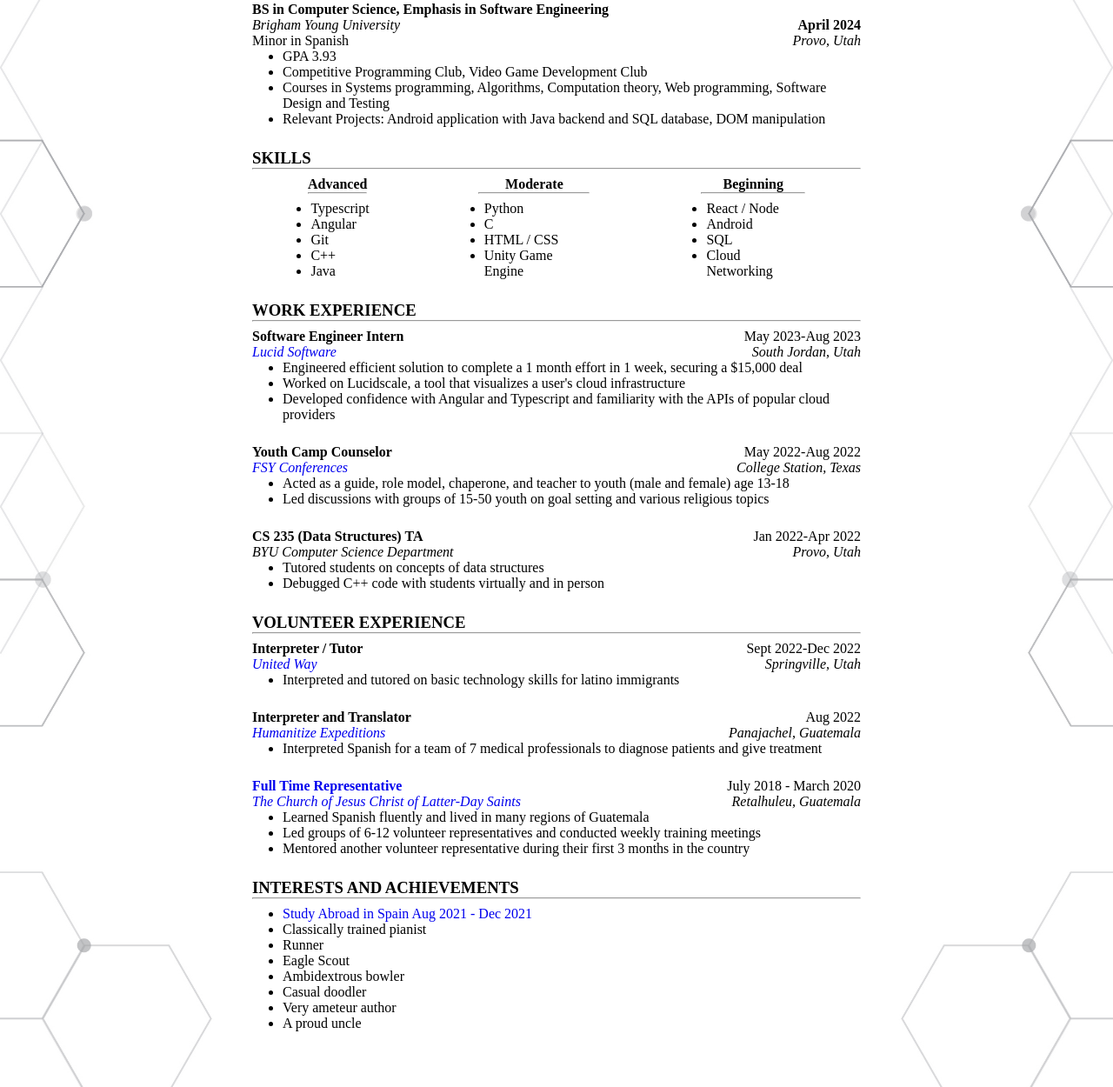
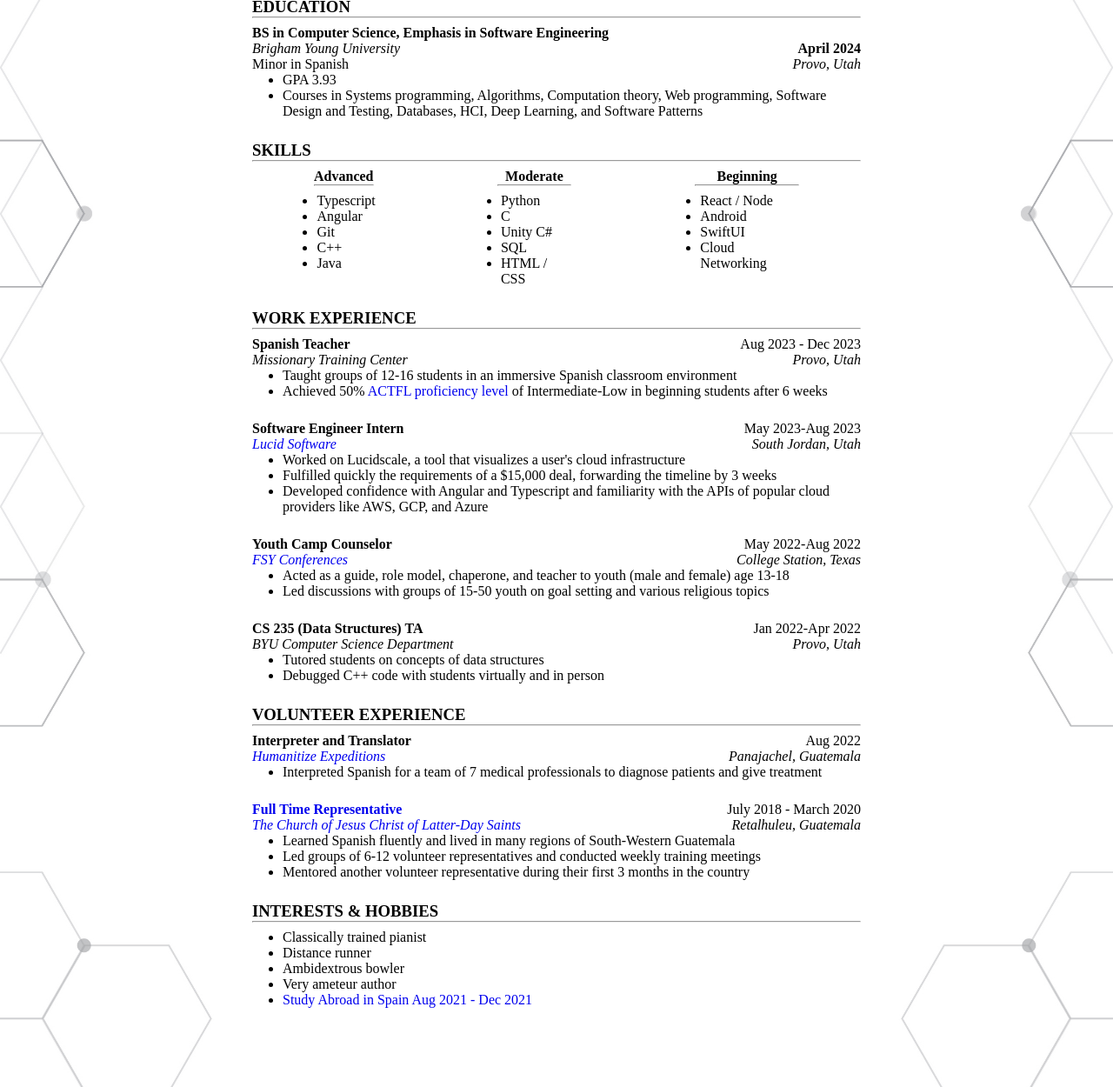
Before and after one commit to thurmanl/thurmanl.github.io, a plain HTML site: page resume.html in a window 1280 px wide. Shown: the part 276-1526 px from the top of the page at 87% size. Drawn offline with nearby package versions, Linux system fonts and the light colour scheme.

Commit message:
Add favicon, update resume

```diff
--- a/about.html
+++ b/about.html
@@ -7,7 +7,7 @@
   <link rel="stylesheet" href="about.css">
   <link rel="stylesheet" type="text/css" href="slick/slick.css" />
   <link rel="stylesheet" type="text/css" href="slick/slick-theme.css" />
-
+  <link rel="icon" type="image/x-icon" href="/images/favicon.ico">
 </head>
 
 <body  onload="randomizePano()">
--- a/nav.html
+++ b/nav.html
@@ -18,7 +18,7 @@
       </a>
       <a href="arcade.html">
         <button class="btn-one">
-          <span>Games</span>
+          <span>Arcade</span>
         </button>
       </a>
     </div>
--- a/resume.html
+++ b/resume.html
@@ -3,6 +3,7 @@
 
   <head>
     <link rel="stylesheet" href="resume.css">
+    <link rel="icon" type="image/x-icon" href="/images/favicon.ico">
     <script src="https://code.jquery.com/jquery-1.10.2.js"></script>
   </head>
 
@@ -42,10 +43,10 @@
 
         <ul>
           <li>GPA 3.93</li>
-          <li>Competitive Programming Club, Video Game Development Club</li>
-          <li>Courses in Systems programming, Algorithms, Computation theory, Web programming, Software Design and Testing
+          <li>Courses in Systems programming, Algorithms, Computation theory,
+             Web programming, Software Design and Testing, Databases, HCI, Deep Learning,
+             and Software Patterns
           </li>
-          <li>Relevant Projects: Android application with Java backend and SQL database, DOM manipulation</li>
         </ul>
 
         <h3>SKILLS</h3>
@@ -68,8 +69,9 @@
             <ul>
               <li>Python</li>
               <li>C</li>
+              <li>Unity C#</li>
+              <li>SQL</li>
               <li>HTML / CSS</li>
-              <li>Unity Game Engine</li>
             </ul>
           </div>
           <div class="skills-section">
@@ -78,7 +80,7 @@
             <ul>
               <li>React / Node</li>
               <li>Android</li>
-              <li>SQL</li>
+              <li>SwiftUI</li>
               <li>Cloud Networking</li>
             </ul>
           </div>
@@ -86,6 +88,21 @@
 
         <h3>WORK EXPERIENCE</h3>
         <hr />
+
+        <div class="horizontal-display">
+          <strong>Spanish Teacher</strong>
+          <p>Aug 2023 - Dec 2023</p>
+        </div>
+        <div class="horizontal-display">
+          <em>Missionary Training Center</em>
+          <em>Provo, Utah</em>
+        </div>
+        <ul>
+          <li>Taught groups of 12-16 students in an immersive Spanish classroom environment</li>
+          <li>Achieved 50% <a href="https://www.actfl.org/educator-resources/actfl-proficiency-guidelines/spanish" target="_blank">
+            ACTFL proficiency level</a> of Intermediate-Low in beginning students after 6 weeks </li>
+        </ul>
+
         <div class="horizontal-display">
           <strong>Software Engineer Intern</strong>
           <p>May 2023-Aug 2023</p>
@@ -96,9 +113,11 @@
           <em>South Jordan, Utah</em>
         </div>
         <ul>
-          <li>Engineered efficient solution to complete a 1 month effort in 1 week, securing a $15,000 deal</li>
           <li>Worked on Lucidscale, a tool that visualizes a user's cloud infrastructure</li>
-          <li>Developed confidence with Angular and Typescript and familiarity with the APIs of popular cloud providers</li>
+          <li>Fulfilled quickly the requirements of a $15,000 deal, forwarding the timeline by 3 weeks</li>
+          <li>Developed confidence with Angular and Typescript and familiarity with the APIs of popular cloud providers
+            like AWS, GCP, and Azure
+          </li>
         </ul>
 
         <div class="horizontal-display">
@@ -131,19 +150,6 @@
         <h3>VOLUNTEER EXPERIENCE</h3>
         <hr />
         <div class="horizontal-display">
-          <strong>Interpreter / Tutor</strong>
-          <p>Sept 2022-Dec 2022</p>
-        </div>
-        <div class="horizontal-display">
-          <em><a href="https://unitedwayuc.org/our-work/everyday-support/digital-inclusion/" target="_blank"
-              rel="noopener noreferrer">United Way</a></em>
-          <em>Springville, Utah</em>
-        </div>
-        <ul>
-          <li>Interpreted and tutored on basic technology skills for latino immigrants</li>
-        </ul>
-
-        <div class="horizontal-display">
           <strong>Interpreter and Translator</strong>
           <p>Aug 2022</p>
         </div>
@@ -167,23 +173,20 @@
           <em>Retalhuleu, Guatemala</em>
         </div>
         <ul>
-          <li>Learned Spanish fluently and lived in many regions of Guatemala</li>
+          <li>Learned Spanish fluently and lived in many regions of South-Western Guatemala</li>
           <li>Led groups of 6-12 volunteer representatives and conducted weekly training meetings</li>
           <li>Mentored another volunteer representative during their first 3 months in the country</li>
         </ul>
 
-        <h3>INTERESTS AND ACHIEVEMENTS</h3>
+        <h3>INTERESTS & HOBBIES</h3>
         <hr />
         <ul>
+          <li>Classically trained pianist</li>
+          <li>Distance runner</li>
+          <li>Ambidextrous bowler</li>
+          <li>Very ameteur author</li>
           <li><a href="https://www.instagram.com/loganenmadrid/" target="_blank" rel="noopener noreferrer">Study Abroad in
               Spain Aug 2021 - Dec 2021</a></li>
-          <li>Classically trained pianist</li>
-          <li>Runner</li>
-          <li>Eagle Scout</li>
-          <li>Ambidextrous bowler</li>
-          <li>Casual doodler</li>
-          <li>Very ameteur author</li>
-          <li>A proud uncle</li>
         </ul>
 
       </div>
```
Also changed, not shown: arcade.html (+1 -0 lines), index.html (+1 -0 lines), images/favicon.ico (added).
